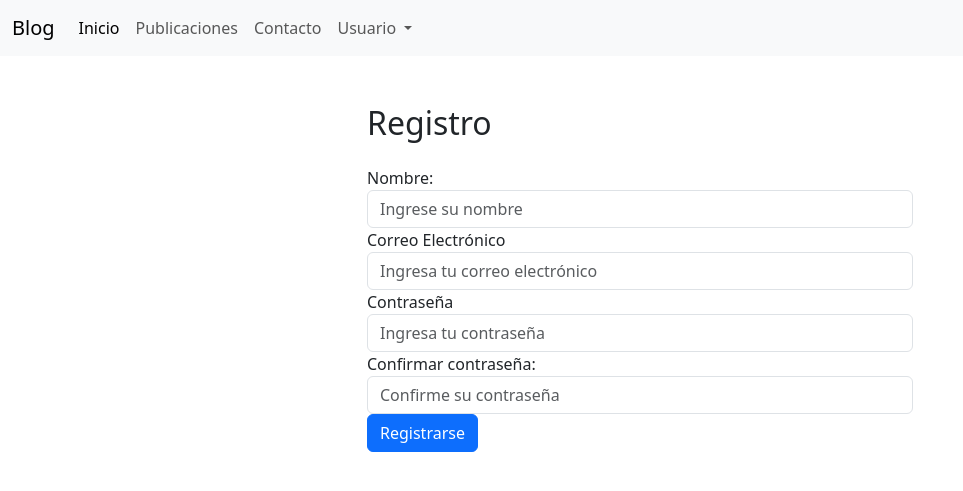
After one commit to L-byte-dev/DESAFIO-10, a Django app: page /registrarse/ in a window 1280 px wide. The commit adds this page. Shown: the top 491 px of the page, without its empty margins (0-963 px from the left). Run offline with Django 4.2, Linux system fonts and the light colour scheme.

Commit message:
Creando mas templates

```diff
--- a/d10_g13/core/urls.py
+++ b/d10_g13/core/urls.py
@@ -2,5 +2,10 @@ from django.urls import path
 from core import views
 
 urlpatterns = [
-    path('index/', views.indexView),
+    path('index/', views.index_view, name='index'),
+    path('publicaciones/', views.publicaciones_view, name='publicaciones'),
+    path('contactos/', views.contactos_view, name='contactos'),
+    path('registrarse/', views.registrarse_view, name='registrarse'),
+    path('iniciar-sesion/', views.iniciar_sesion_view, name='iniciar-sesion'),
+    path('cerrar-sesion/', views.cerrar_sesion_view, name='cerrar-sesion'),
 ]
--- a/d10_g13/core/views.py
+++ b/d10_g13/core/views.py
@@ -2,5 +2,20 @@ from django.shortcuts import render
 
 # Create your views here.
 
-def indexView(request):
+def index_view(request):
     return render(request, 'index.html', {})
+
+def publicaciones_view(request):
+    return render(request, 'publicaciones.html', {})
+
+def contactos_view(request):
+    return render(request, 'contactos.html', {})
+
+def registrarse_view(request):
+    return render(request, 'registrarse.html', {})
+
+def iniciar_sesion_view(request):
+    return render(request, 'iniciar-sesion.html', {})
+
+def cerrar_sesion_view(request):
+    return render(request, 'cerrar-sesion.html', {})
--- a/d10_g13/templates/base.html
+++ b/d10_g13/templates/base.html
@@ -16,22 +16,22 @@
           <div class="collapse navbar-collapse" id="navbarNavDropdown">
             <ul class="navbar-nav">
               <li class="nav-item">
-                <a class="nav-link active" aria-current="page" href="#">Inicio</a>
+                <a class="nav-link active" aria-current="page" href="{% url 'index' %}">Inicio</a>
               </li>
               <li class="nav-item">
-                <a class="nav-link" href="#">Publicaciones</a>
+                <a class="nav-link" href="{% url 'publicaciones' %}">Publicaciones</a>
               </li>
               <li class="nav-item">
-                <a class="nav-link" href="#">Sobre nosotros</a>
+                <a class="nav-link" href="{% url 'contactos' %}">Contacto</a>
               </li>
               <li class="nav-item dropdown">
                 <a class="nav-link dropdown-toggle" href="#" role="button" data-bs-toggle="dropdown" aria-expanded="false">
-                  Nombre de usuario
+                  Usuario
                 </a>
                 <ul class="dropdown-menu">
-                  <li><a class="dropdown-item" href="#">Action</a></li>
-                  <li><a class="dropdown-item" href="#">Another action</a></li>
-                  <li><a class="dropdown-item" href="#">Cerrar sesion</a></li>
+                  <li><a class="dropdown-item" href="{% url 'registrarse' %}">Registrarse</a></li>
+                  <li><a class="dropdown-item" href="{% url 'iniciar-sesion' %}">Iniciar sesion</a></li>
+                  <li><a class="dropdown-item" href="{% url 'cerrar-sesion' %}">Cerrar sesion</a></li>
                 </ul>
               </li>
             </ul>
--- a/d10_g13/templates/index.html
+++ b/d10_g13/templates/index.html
@@ -1,6 +1,4 @@
 {% extends 'base.html' %}
-
-
 {% block contenido %}
-<h1>Titulo del blog</h1>
+<h1 style="text-align: center;">Bienvenido al sitio web</h1>
 {% endblock contenido %}
--- /dev/null
+++ b/d10_g13/templates/registrarse.html
@@ -0,0 +1,29 @@
+{% extends 'base.html' %}
+{% block contenido %}
+<div class="container">
+  <div class="row justify-content-center mt-5">
+    <div class="col-md-6">
+      <h2 class="mb-4">Registro</h2>
+      <form>
+        <div class="form-group">
+          <label for="nombre">Nombre:</label>
+          <input type="text" class="form-control" id="nombre" placeholder="Ingrese su nombre">
+        </div>
+        <div class="form-group">
+          <label for="email">Correo Electrónico</label>
+          <input type="email" class="form-control" id="email" placeholder="Ingresa tu correo electrónico" required>
+        </div>
+        <div class="form-group">
+          <label for="password">Contraseña</label>
+          <input type="password" class="form-control" id="password" placeholder="Ingresa tu contraseña" required>
+        </div>
+        <div class="form-group">
+          <label for="confirm-password">Confirmar contraseña:</label>
+          <input type="password" class="form-control" id="confirm-password" placeholder="Confirme su contraseña">
+        </div>
+        <button type="submit" class="btn btn-primary">Registrarse</button>
+      </form>
+    </div>
+  </div>
+</div>
+{% endblock contenido %}
```
Also changed, not shown: d10_g13/templates/cerrar-sesion.html (added, +20 -0 lines), d10_g13/templates/contactos.html (added, +21 -0 lines), d10_g13/templates/iniciar-sesion.html (added, +21 -0 lines), d10_g13/templates/publicaciones.html (added, +26 -0 lines).
